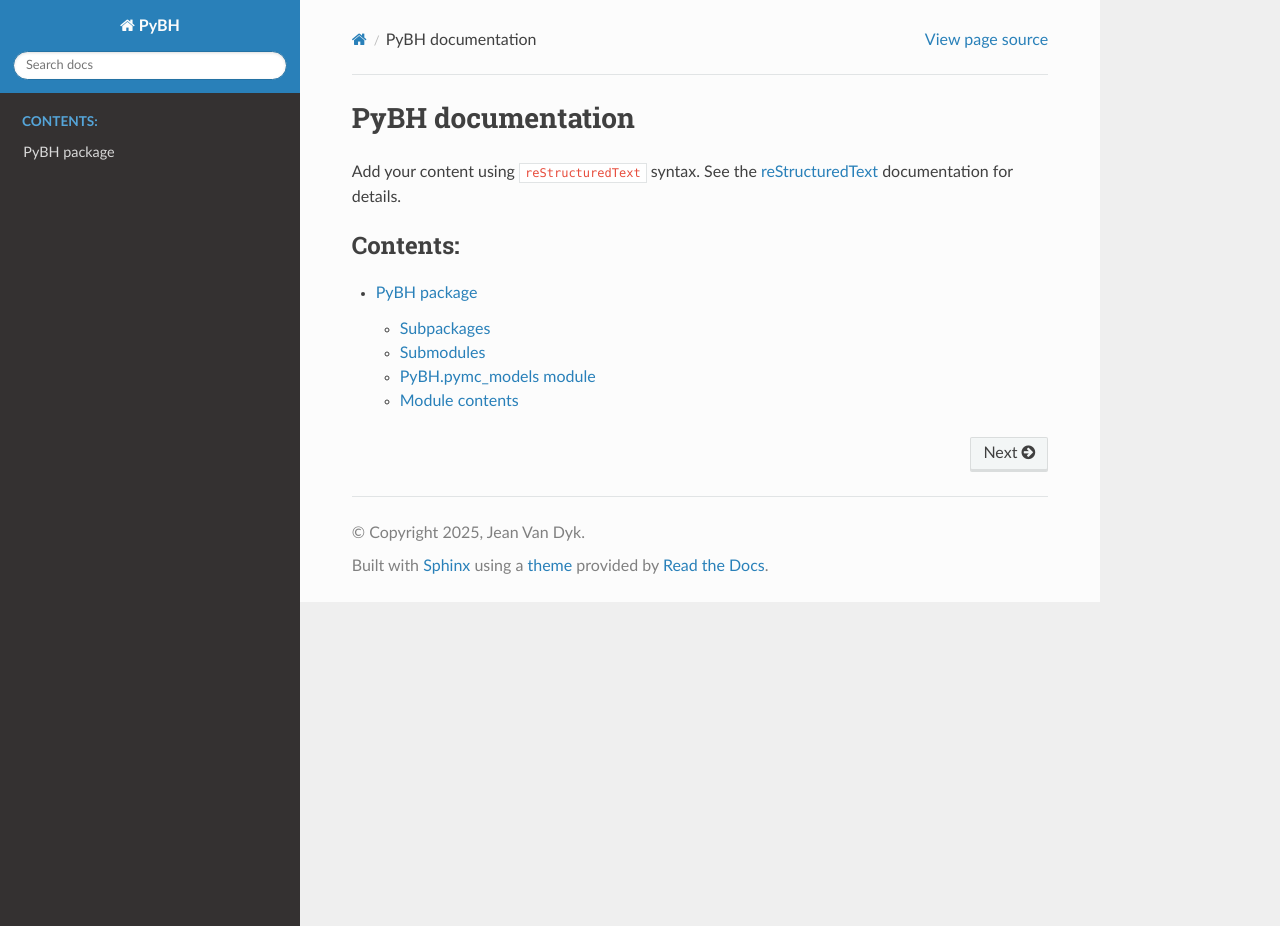
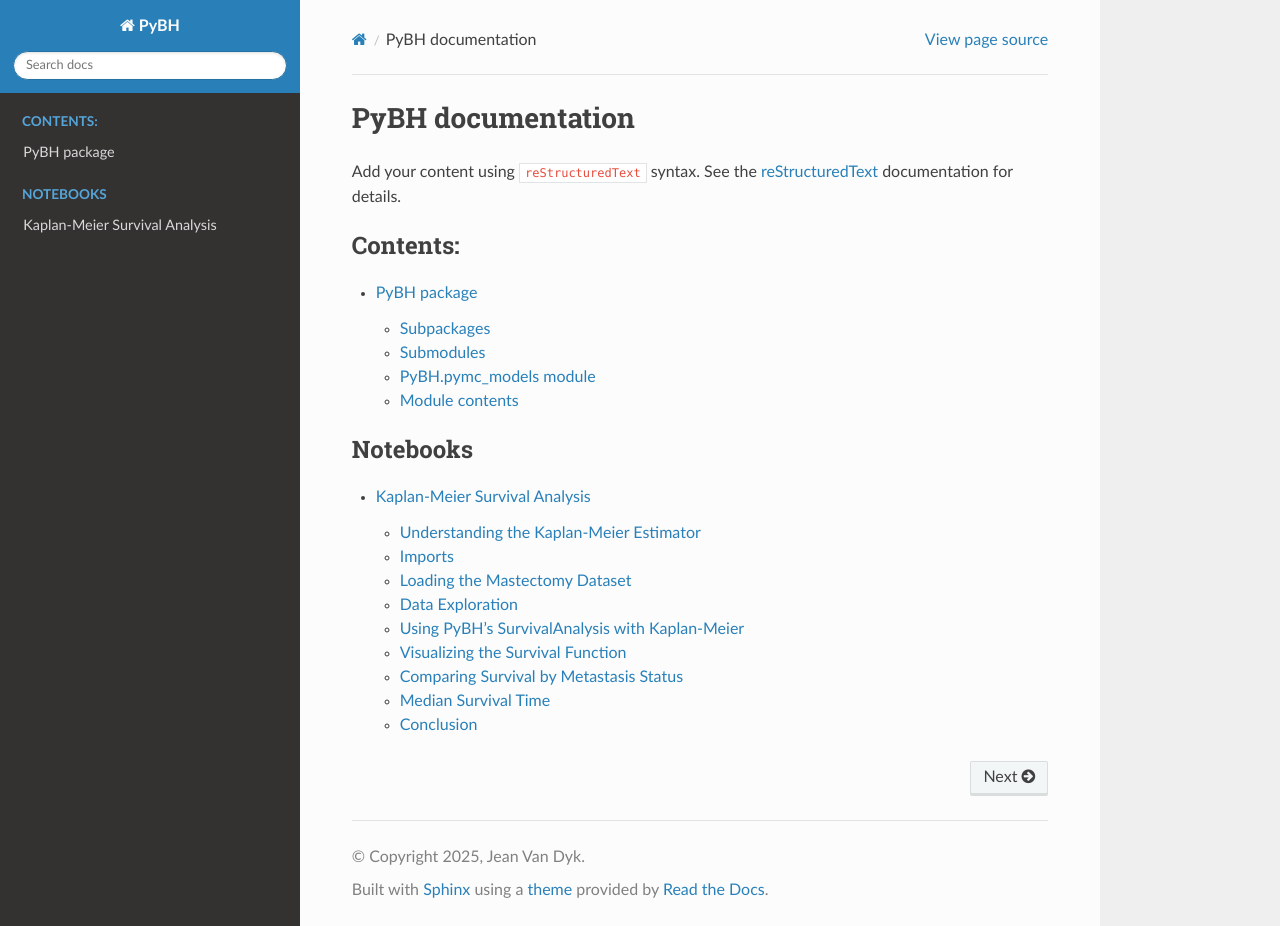
Before and after one commit to PyBHealth/PyBH, a Sphinx documentation site: the page built from docs/source/index.rst, in a window 1280 px wide and 926 px high. Built offline with Sphinx 7.4.7 and the Read the Docs theme 3.1.0, drawn with Linux system fonts in a browser that asks for light colours; pages that are not in the unit, such as notebooks, are missing from menus.

Commit message:
Adding notebook to index

```diff
--- a/docs/source/conf.py
+++ b/docs/source/conf.py
@@ -14,6 +14,7 @@ sys.path.insert(0, os.path.abspath("../.."))
 
 autodoc_mock_imports = [
     "arviz",
+    "lifelines",
     "matplotlib",
     "numpy",
     "pandas",
--- a/docs/source/index.rst
+++ b/docs/source/index.rst
@@ -22,3 +22,4 @@ documentation for details.
    :caption: Notebooks
 
    notebooks/linear_regression
+   notebooks/kaplan_meier
```
